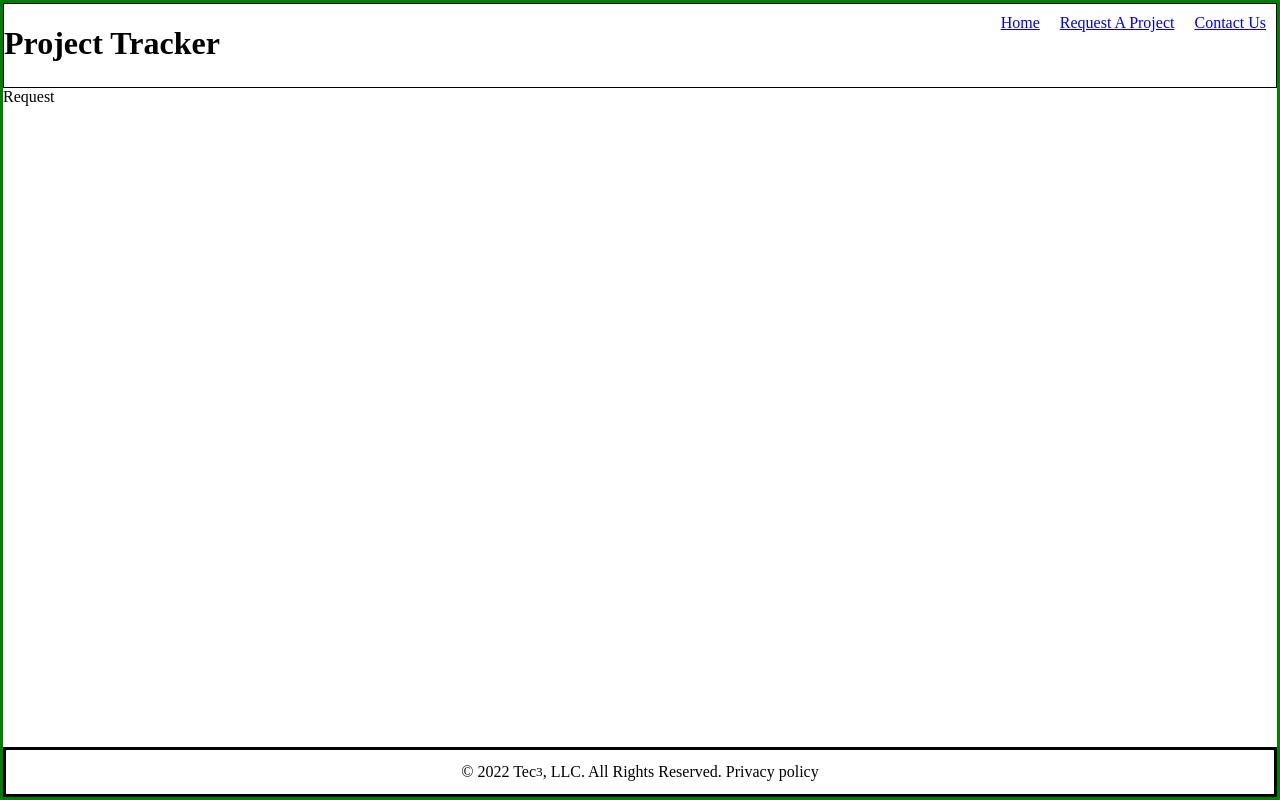
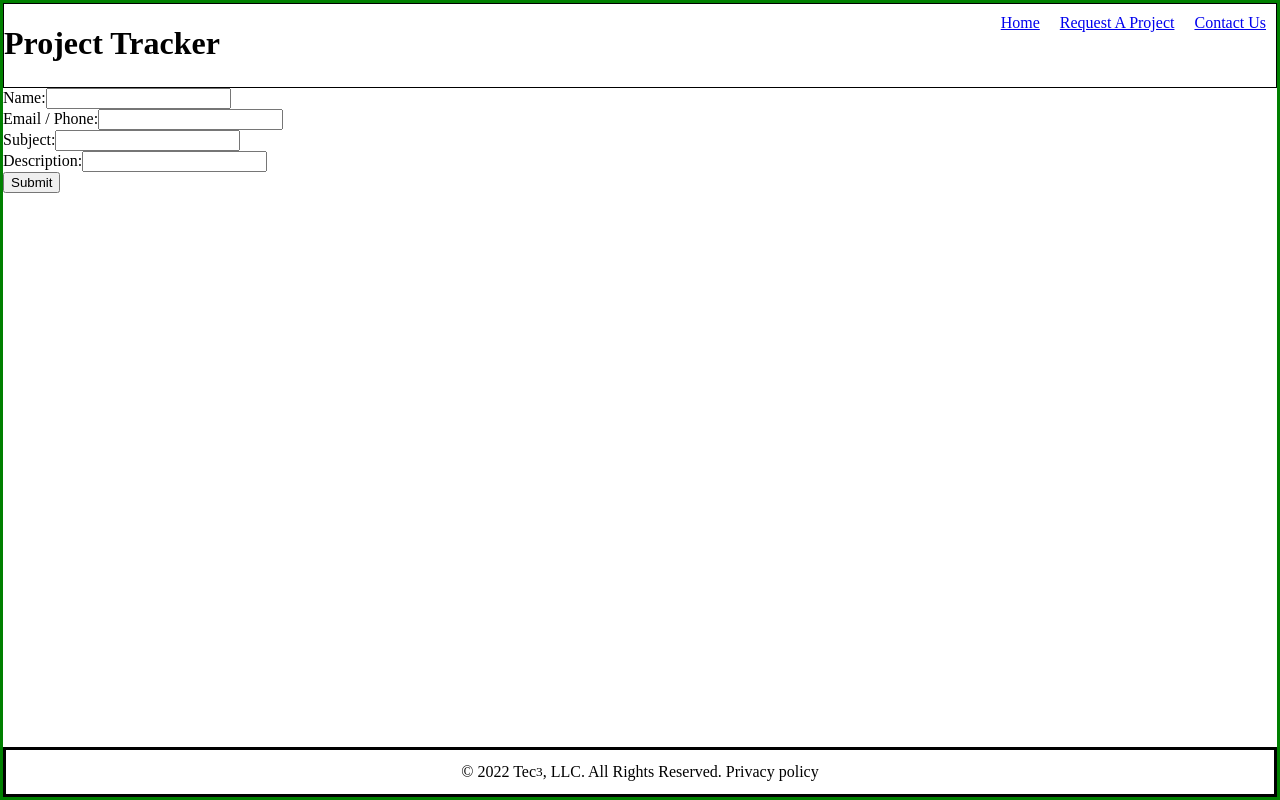
Before and after one commit to dionisggr/project-tracker, a React (Create React App) app: page /request in a window 1280 px wide. Built offline with nearby package versions, Linux system fonts and the light colour scheme; the HTML template or start-up script is replaced by a standard one.

Commit message:
completed outer layout

```diff
--- a/src/common/TextInput.js
+++ b/src/common/TextInput.js
@@ -1,14 +1,18 @@
-import 'styles/TextInput.css';
-
 export default function TextInput(props) {
   const defaultName = `text-input-` + Date.now();
   const {
+    name = defaultName,
     className = '',
     label = '',
     placeholder = '',
-    name = defaultName,
     onChange = () => { },
+    defaultValue,
   } = props;
+  let value;
+
+  if (!defaultValue) {
+    value = props.children;
+  }
 
   return (
     <div className={`text-input ${className}`}>
@@ -18,8 +22,9 @@ export default function TextInput(props) {
         type='text'
         name={name}
         placeholder={placeholder}
-        value={props.children}
         onChange={onChange}
+        value={value}
+        defaultValue={props.children}
       ></input>
     </div>
   );
--- a/src/pages/Contact.js
+++ b/src/pages/Contact.js
@@ -1,9 +1,32 @@
+import TextInput from 'common/TextInput';
 import 'styles/Contact.css';
 
 export default function Contact() {
+  function sendRequest(evt) {
+    evt.preventDefault();
+
+    const { name, subject, description } = evt.target;
+    const emailOrPhone = evt.target['email-or-phone'];
+
+    const request = {
+      name: name.value,
+      emailOrPhone: emailOrPhone.value,
+      subject: subject.value,
+      description: description.value,
+    };
+
+    // Send request API
+    console.log('request', request);
+  };
+
   return (
-    <section className='contact'>
-      Contact
-    </section>
+    <form className='contact' onSubmit={sendRequest}>
+      <TextInput name='name' label='Name' defaultValue />
+      <TextInput name='email-or-phone' label='Email / Phone' defaultValue />
+      <TextInput name='subject' label='Subject' defaultValue />
+      <TextInput name='description' label='Description' defaultValue />
+
+      <button type='submit'>Submit</button>
+    </form>
   );
 };
--- a/src/pages/Home.js
+++ b/src/pages/Home.js
@@ -2,8 +2,17 @@ import TextInput from 'common/TextInput';
 import 'styles/Home.css';
 
 export default function Home() {
+  function getProject(evt) {
+    evt.preventDefault();
+
+    const projectId = evt.target['project-id-input'].value;
+
+    // Awesome code to fetch Project from ID
+    console.log('projectId:', projectId);
+  };
+
   return (
-    <form className='home'>
+    <form className='home' onSubmit={getProject}>
       <h3>Welcome to Tec<sup>3</sup>'s internal project management tool</h3>
 
       <label>Please provide a Project ID</label>
--- a/src/pages/Request.js
+++ b/src/pages/Request.js
@@ -1,9 +1,6 @@
+import Contact from './Contact';
 import 'styles/Request.css';
 
 export default function Request() {
-  return (
-    <section className='request'>
-      Request
-    </section>
-  );
+  return <Contact />;
 };
--- a/src/styles/Request.css
+++ b/src/styles/Request.css
@@ -0,0 +1,12 @@
+.request {
+  border: solid red;
+  width: fit-content;
+  text-align: center;
+  margin: auto;
+  margin-top: 10%;
+  padding: 25px;
+}
+
+.request button {
+  width: fit-content;
+}
--- a/src/styles/TextInput.css
+++ /dev/null
@@ -1,4 +0,0 @@
-.text-input {
-  width: 100%;
-  text-align: left;
-}
```
Also changed, not shown: src/pages/Project/ProjectInfo.js (+8 -1 lines), src/pages/ProjectID.js (deleted, +0 -12 lines).
